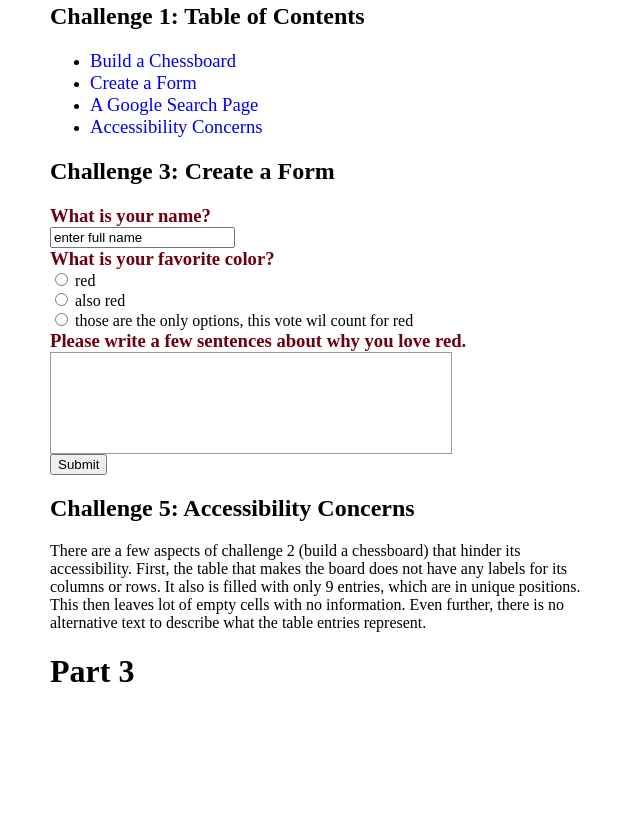
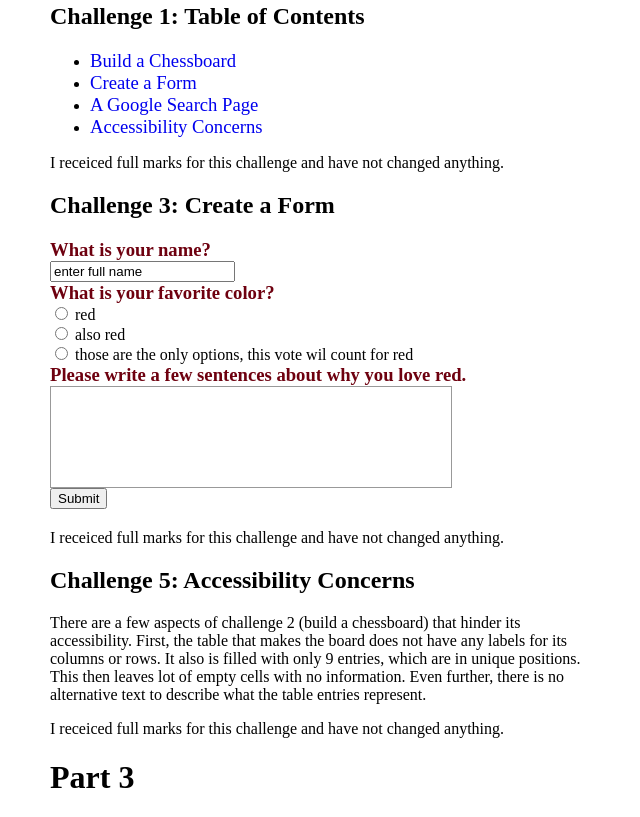
Before and after one commit to nabu1980/nabu1980.github.io, a plain HTML site: page assignment5.html in a window 1280 px wide. Shown: the part 1427-2244 px from the top of the page, without its empty margins (0-640 px from the left). Before the commit the page ends 2138 px from the top, so only its background shows below. Drawn offline with Linux system fonts and the light colour scheme.

Commit message:
Update assignment5.html

```diff
--- a/assignment5.html
+++ b/assignment5.html
@@ -177,6 +177,7 @@
       <a href="https://www.internationalaffairshouse.org/">Atlas Institute for International Affairs: Home</a>
       <p style="color: grey"><b>Atlas Institute</b> for International Affairs - The Harmony of Opposite Tensions.</p>
     </div>
+
     <h1>Part 2</h1>
     <div> <!-- challenge 1 -->
       <h2>Challenge 1: Table of Contents</h2>
@@ -186,6 +187,7 @@
         <li><a style="font-size:14pt" href="#google">A Google Search Page</a></li>
         <li><a style="font-size:14pt" href="#access">Accessibility Concerns</a></li>
       </ul>
+      <p>I receiced full marks for this challenge and have not changed anything.</p>
     </div>
     <div> <!-- challenge 3 -->
       <h2 id="form">Challenge 3: Create a Form</h2>
@@ -203,7 +205,8 @@
         <input type="text" id="redLove" name="whyRed" value="" maxlength="250" style="width:390px; height: 90px; border: 1px solid #999999; padding: 5px;}">
         <br>
         <input type="submit" value="Submit">
-      </form>
+      </form><br>
+      <p>I receiced full marks for this challenge and have not changed anything.</p>
     </div>
     <div> <!-- challenge 5 -->
       <h2 id="access">Challenge 5: Accessibility Concerns</h2>
@@ -214,7 +217,9 @@
         cells with no information. Even further, there is no alternative text to describe what the
         table entries represent.
       </p>
+      <p>I receiced full marks for this challenge and have not changed anything. </p>
     </div>
     <h1>Part 3</h1>
+    <p></p>
   </body>
 </html>
```
